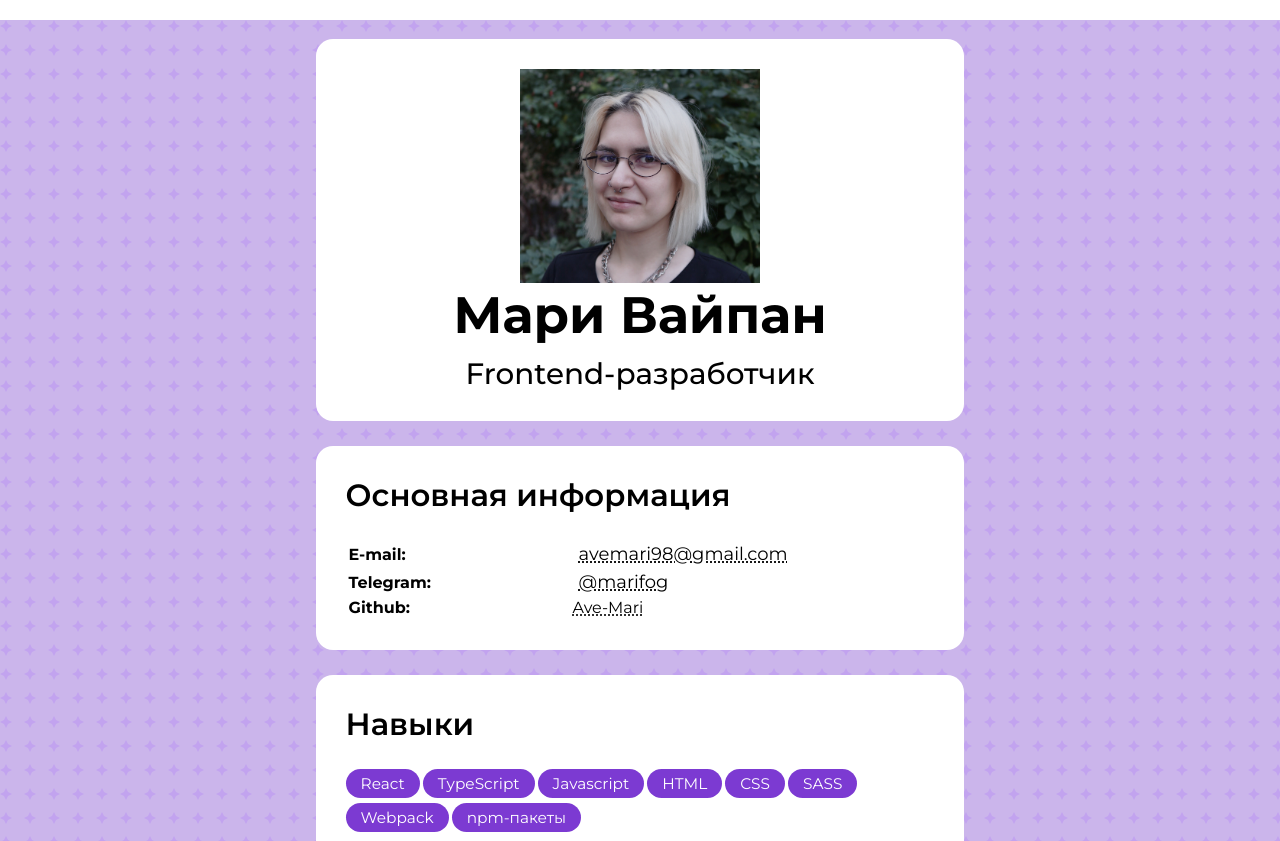
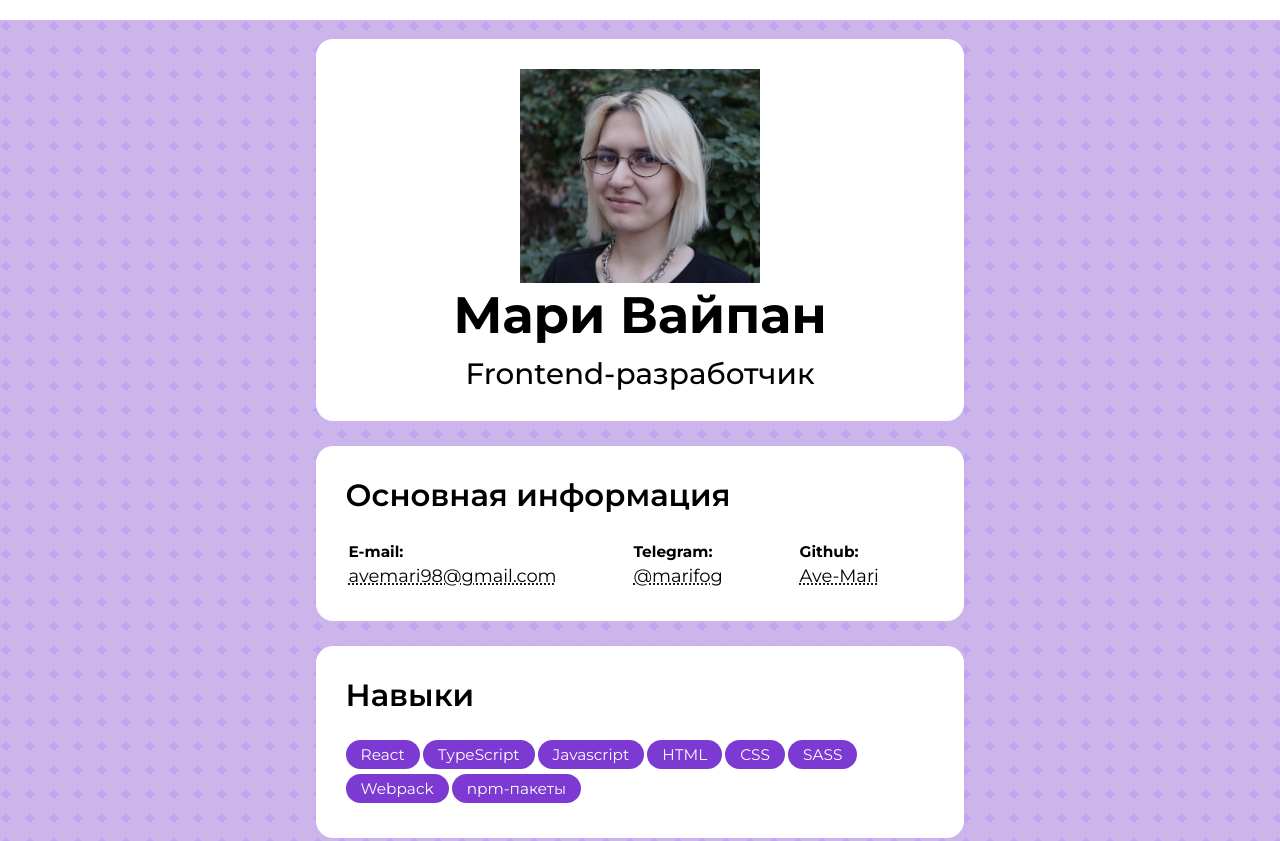
Before and after one commit to Ave-Mari/Mari-CV, a React app: page / in a window 1280 px wide. Shown: the top 841 px of the page. Built offline with nearby package versions, Linux system fonts and the light colour scheme; some icons are missing; the HTML template or start-up script is replaced by a standard one.

Commit message:
change table view and add adaptive styles

```diff
--- a/src/components/Table/Table.styles.ts
+++ b/src/components/Table/Table.styles.ts
@@ -4,6 +4,7 @@ export const Wrapper = styled.table`
     th {
         width: 10%;
         text-align: left;
+        font-size: 1.2vw;
     }
 
     td {
@@ -15,11 +16,13 @@ export const Wrapper = styled.table`
             border-radious: 20px;
             background: none;
             font-family: 'Montserrat';
-            font-size: 18px;
+            font-size: 1.4vw;
+            padding: 0;
         }
 
         a {
             color: #000000;
+            font-size: 1.4vw;
         }
 
         a, button {
@@ -44,4 +47,20 @@ export const Wrapper = styled.table`
 
         }
     }
+
+    @media only screen and (max-width: 1024px) {
+        th {
+            font-size: 1.5vw;
+        }
+
+        td {
+            button {
+                font-size: 1.8vw;
+            }
+
+            a {
+                font-size: 1.8vw;
+            }
+        }
+    }
 `;
--- a/src/components/Table/Table.tsx
+++ b/src/components/Table/Table.tsx
@@ -23,23 +23,31 @@ const Table: React.FC = () => {
     <Wrapper>
       {showPopup ?  <Popup /> : null}
     <tr>
-      <th scope='row'>E-mail:</th>
-      <td>
+      <th>E-mail:</th>
+      <th>Telegram:</th>
+      <th>Github:</th>
+
+      {/* <th scope='row'>E-mail:</th>
+      <th scope='row'>Telegram:</th>
+      <th scope='row'>Github:</th> */}
+
+    </tr>
+    <tr>
+    <td>
         <button value="avemari98@gmail.com" onClick={e => clickToCopy(e)}>avemari98@gmail.com</button>
       </td>
-    </tr>
-    <tr>
-    <th scope='row'>Telegram:</th>
       <td>
       <button value="@marifog" onClick={e => clickToCopy(e)}>@marifog</button>
       </td>
-    </tr>
-    <tr>
-    <th scope='row'>Github:</th>
       <td>
         <a href='https://github.com/Ave-Mari' target="_blank">Ave-Mari</a>
 
         </td>
+    </tr>
+
+    <tr>
+
+
     </tr>
   </Wrapper>
   )
```
